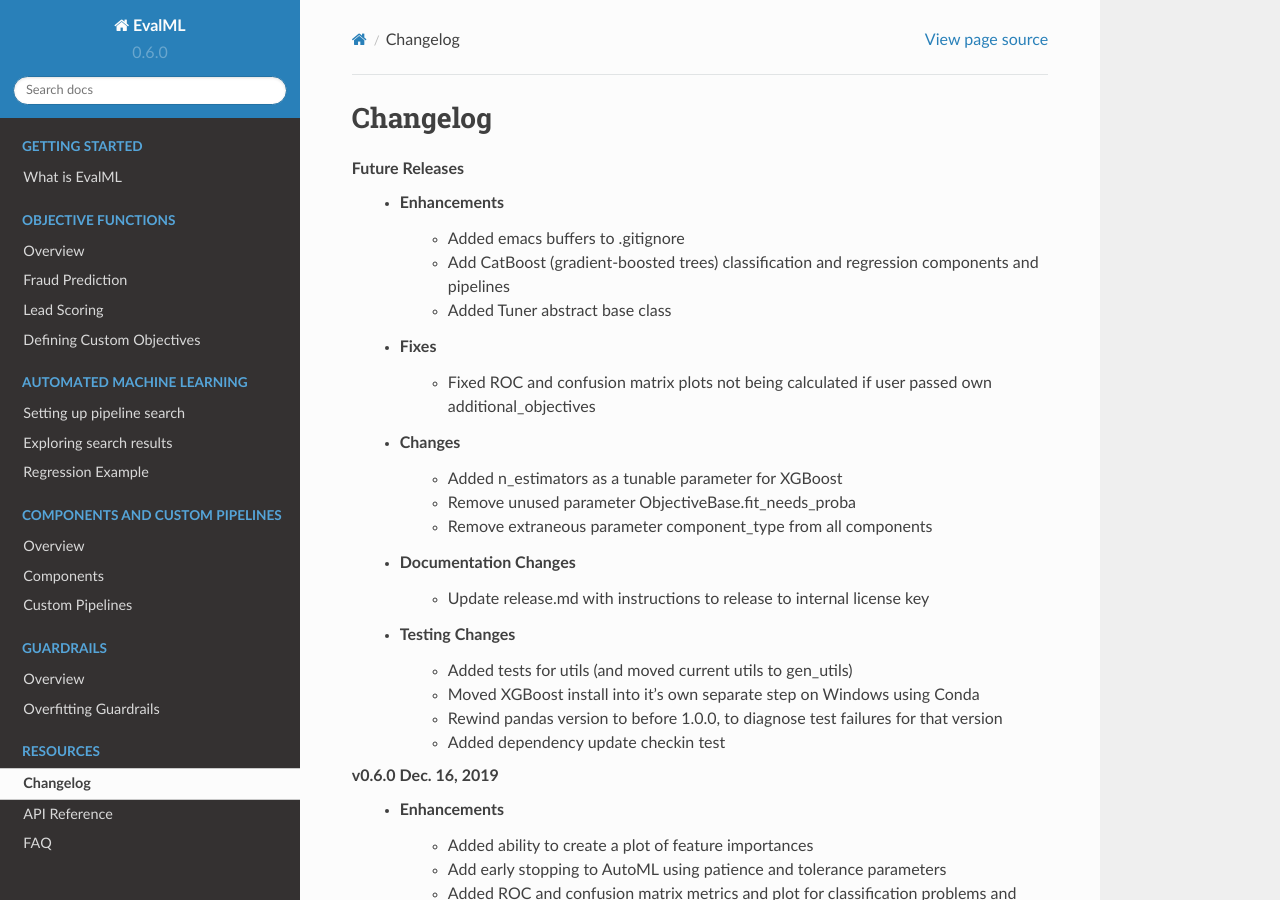
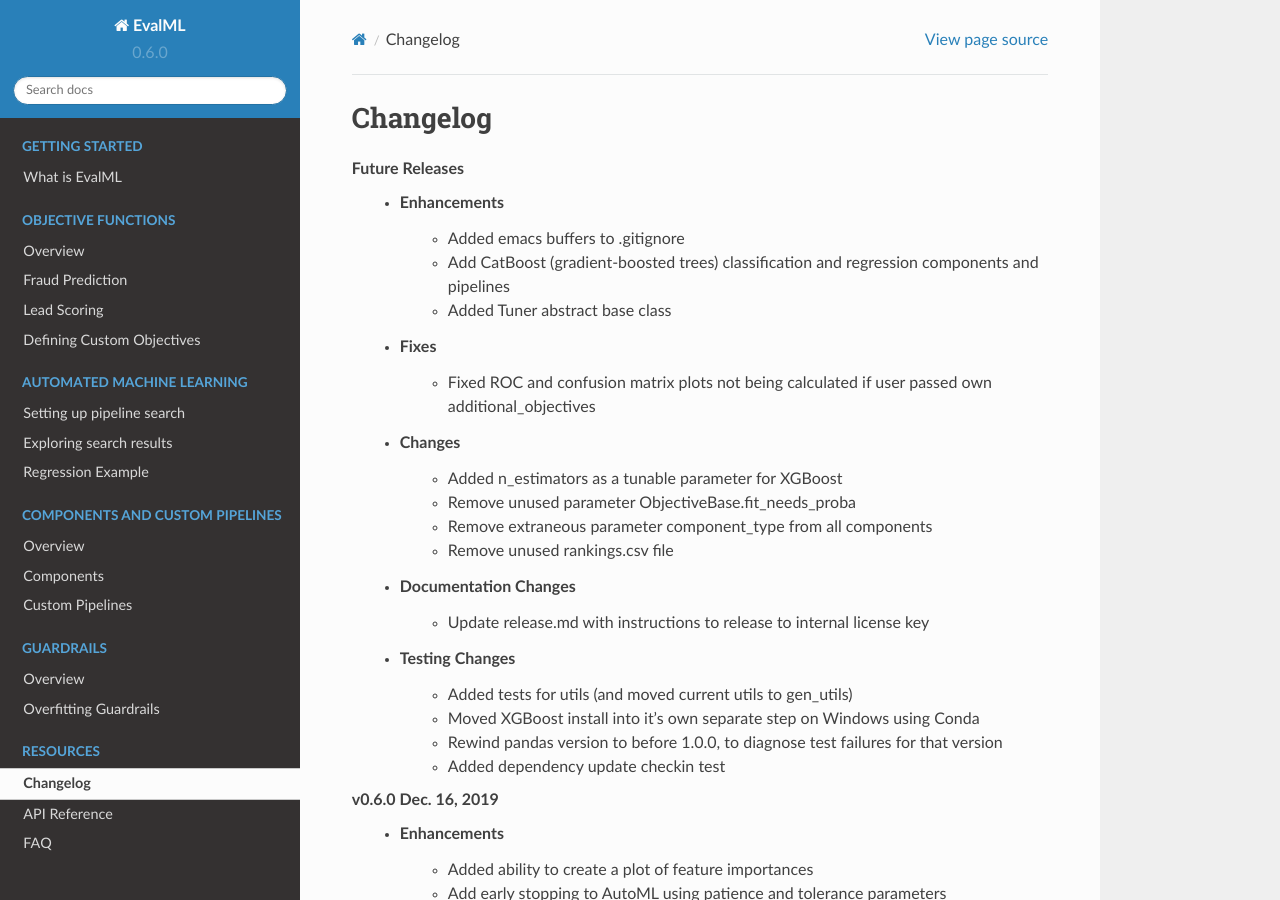
Before and after one commit to alteryx/evalml, a Sphinx documentation site: the page built from docs/source/changelog.rst, in a window 1280 px wide and 900 px high. Built offline with Sphinx 7.4.7 and the Read the Docs theme 2.0.0, drawn with Linux system fonts in a browser that asks for light colours; comment, search, counter and statistics services are not loaded.

Commit message:
changelog

```diff
--- a/docs/source/changelog.rst
+++ b/docs/source/changelog.rst
@@ -13,6 +13,7 @@ Changelog
         * Added n_estimators as a tunable parameter for XGBoost :pr:`307`
         * Remove unused parameter ObjectiveBase.fit_needs_proba :pr:`320`
         * Remove extraneous parameter component_type from all components :pr:`361`
+        * Remove unused rankings.csv file :pr:`397`
     * Documentation Changes
         * Update release.md with instructions to release to internal license key :pr:`354`
     * Testing Changes
```
